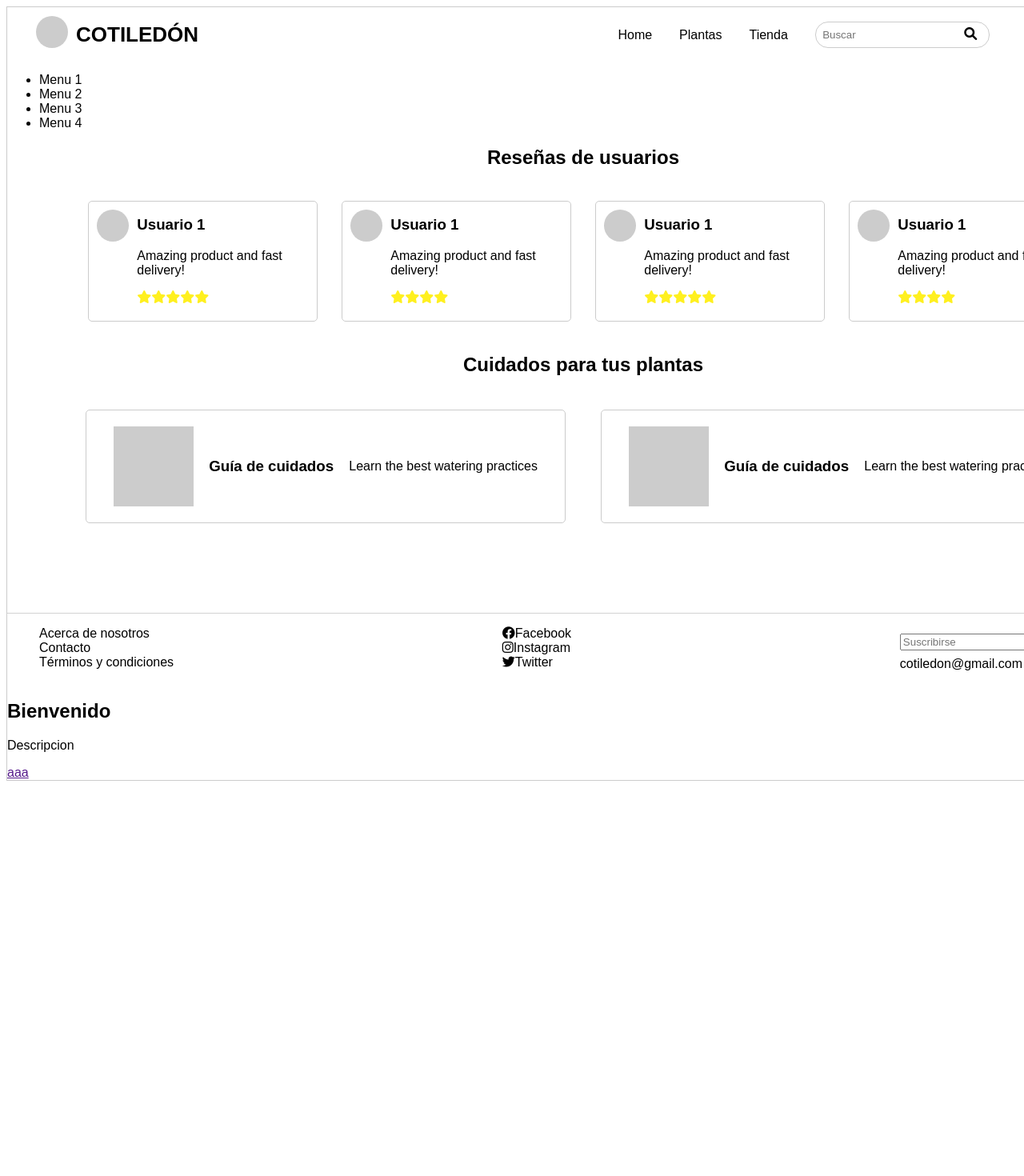
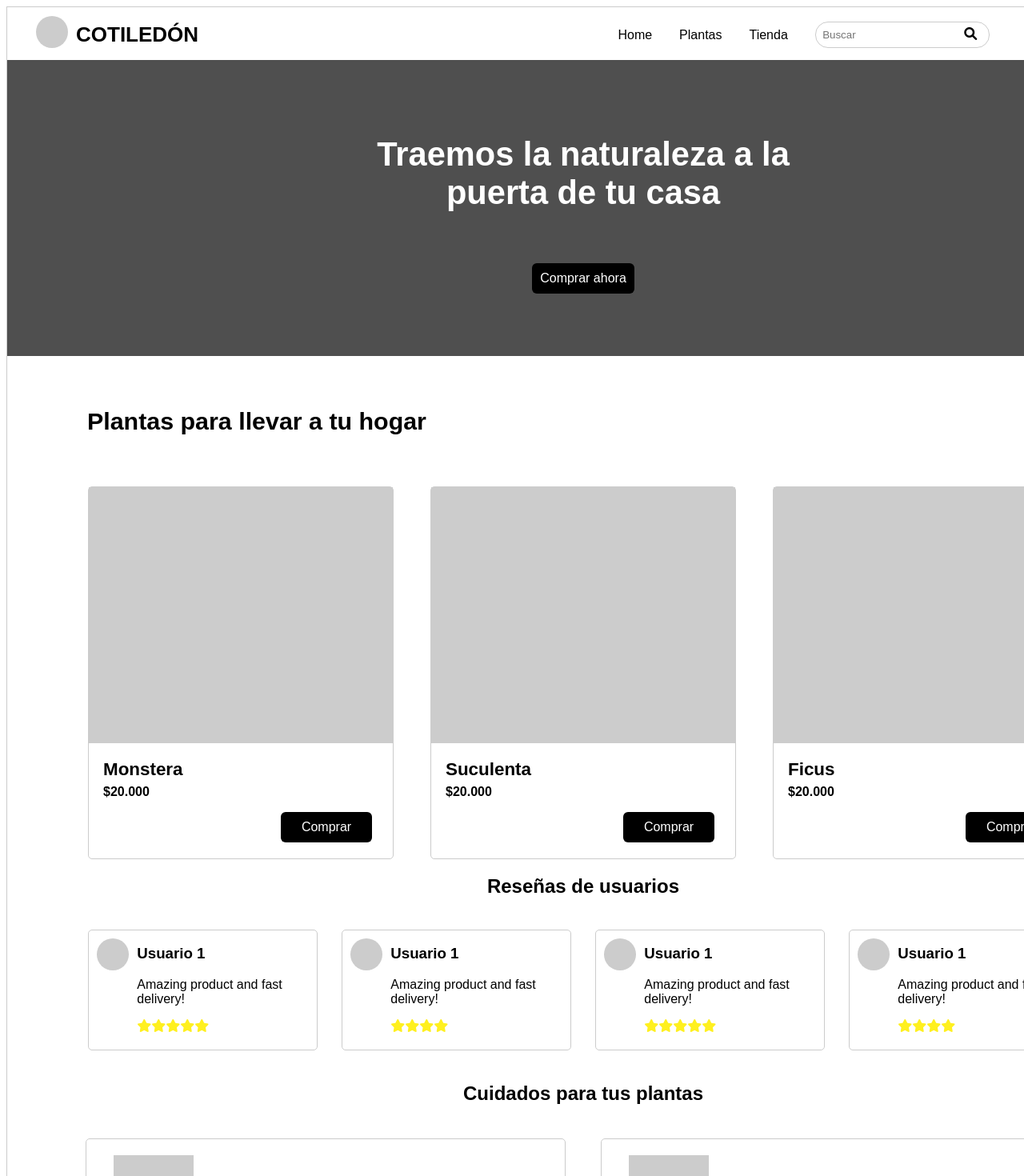
Before and after one commit to bootcamp-uchile-2024/grupo-3-frontend, a React (Vite) app: page / in a window 1280 px wide. Shown: the top 1470 px of the page at 80% size. Before the commit the page ends 984 px from the top, so only its background shows below. Built offline with nearby package versions, Linux system fonts and the light colour scheme.

Commit message:
Create components Banner and Products, modification in MainLayout and HomePage

```diff
--- a/src/App.tsx
+++ b/src/App.tsx
@@ -8,7 +8,6 @@ function App() {
   return (
     <>
       <MainLayout />
-      <HomePage />
     </>
   )
 }
--- /dev/null
+++ b/src/components/Banner.tsx
@@ -0,0 +1,16 @@
+import React from 'react';
+
+const Banner: React.FC = () => {
+  return (
+    <div className="container">
+      <section id="banner">
+        <h2>Traemos la naturaleza a la <br/> puerta de tu casa</h2>
+        <button>
+          <a href="#">Comprar ahora</a>
+        </button>
+      </section>
+    </div>
+  );
+};
+
+export default Banner;
--- a/src/components/Nav.tsx
+++ /dev/null
@@ -1,14 +0,0 @@
-import React from 'react'
-
-export default function Nav() {
-  return (
-    <nav>
-        <ul>
-            <li>Menu 1</li>
-            <li>Menu 2</li>
-            <li>Menu 3</li>
-            <li>Menu 4</li>
-        </ul>
-    </nav>
-  )
-}
--- /dev/null
+++ b/src/components/Products.tsx
@@ -0,0 +1,37 @@
+import React from "react";
+
+const Products: React.FC = () => {
+    return (
+    <div className="container">
+        <h2 className="header-left-sections">Plantas para llevar a tu hogar</h2>
+        <section id="productos">
+            <div className="product">
+                <div className="product-image" />
+                <h3>Monstera</h3>
+                <p>$20.000</p>
+                <button>
+                    <a href="#">Comprar</a>
+                </button>
+            </div>
+            <div className="product">
+                <div className="product-image" />
+                <h3>Suculenta</h3>
+                <p>$20.000</p>
+                <button>
+                    <a href="#">Comprar</a>
+                </button>
+            </div>
+            <div className="product">
+                <div className="product-image" />
+                <h3>Ficus</h3>
+                <p>$20.000</p>
+                <button>
+                    <a href="#">Comprar</a>
+                </button>
+            </div>
+        </section>
+    </div>
+    );
+};
+
+export default Products;
--- a/src/layouts/MainLayout.tsx
+++ b/src/layouts/MainLayout.tsx
@@ -1,18 +1,18 @@
 import React from 'react'
 import Header from '../components/Header'
-import Nav from '../components/Nav'
+import Banner from '../components/Banner'
+import Products from '../components/Products'
 import Reviews from '../components/Reviews'
 import PlantCareTips from '../components/PlantCareTips'
 import Footer from '../components/Footer'
-
-
 
 
 export default function MainLayout() {
   return (
     <>
         <Header />
-        <Nav />
+        <Banner />
+        <Products />
         <Reviews />
         <PlantCareTips />
         <Footer />
--- a/src/pages/HomePage.tsx
+++ b/src/pages/HomePage.tsx
@@ -1,13 +1,21 @@
 import React from 'react'
+import Header from '../components/Header'
+import Banner from '../components/Banner'
+import Products from '../components/Products'
+import Reviews from '../components/Reviews'
+import PlantCareTips from '../components/PlantCareTips'
+import Footer from '../components/Footer'
 
-export default function HomePage() {
+
+export default function MainLayout() {
   return (
-    <main>
-        <section>
-            <h1>Bienvenido</h1>
-            <p>Descripcion</p>
-            <a href="">aaa</a>
-        </section>
-    </main>
+    <>
+        <Header />
+        <Banner />
+        <Products />
+        <Reviews />
+        <PlantCareTips />
+        <Footer />
+    </>
   )
 }
```
Also changed, not shown: 1 other file (tests, documents, lock files or other folders).
